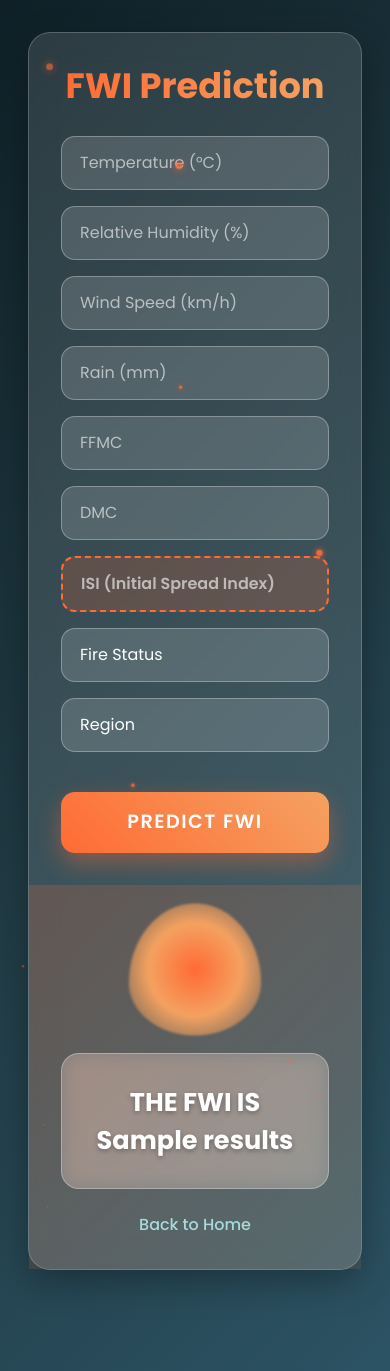
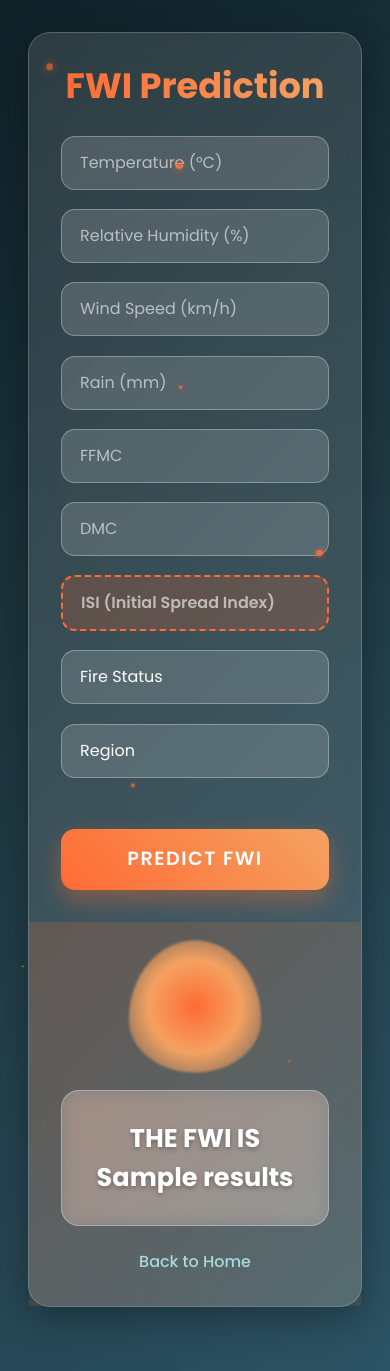
Before and after one commit to Hridesh14/Algerian-Forest-Fire-Prediction, a Flask app: template templates/home.html in a window 390 px wide. Run offline with Flask 3, Linux system fonts and the light colour scheme; the template is opened without the code that fills it: most values are stand-ins (such as "Sample title", 1, 10 or a date in 2020); parts of the project's set-up code (start-up, migrations or seed data) failed here and were passed over.

Commit message:
Update home.html
Signed-off-by: Hridesh14 <maithanihridesh9012@gmail.com>

```diff
--- a/templates/home.html
+++ b/templates/home.html
@@ -28,7 +28,7 @@
             height: 100%;
             margin: 0;
             overflow-x: hidden;
-            overflow-y: auto; /* Enable scrolling */
+            overflow-y: auto;
         }
 
         body {
@@ -57,25 +57,18 @@
             100% { transform: translateY(-120vh) scale(1.2); opacity: 0; }
         }
 
-        .container {
-            max-width: 1100px;
-            margin: 0 auto;
-        }
-
+        .container { max-width: 1100px; margin: 0 auto; }
         .glass-card {
             background: var(--glass);
             backdrop-filter: blur(15px);
-            -webkit-backdrop-filter: blur(15px);
             border-radius: 22px;
             border: 1px solid rgba(255, 255, 255, 0.2);
             box-shadow: var(--shadow);
-            overflow: visible; /* Allow overflow */
+            overflow: visible;
             margin-bottom: 2rem;
         }
 
-        .input-section, .result-section {
-            padding: 2.5rem;
-        }
+        .input-section, .result-section { padding: 2.5rem; }
 
         .input-section h1 {
             font-weight: 700;
@@ -89,13 +82,15 @@
 
         .form-control, .form-select {
             background: rgba(255, 255, 255, 0.15);
-            border: 1px solid rgba(255, 255, 255, 0.3);
+            border: 1px solid rgba(255, 255, 255, 0.3  );
             color: white;
             border-radius: 14px;
             padding: 14px 18px;
             font-size: 1rem;
-            margin-bottom: 1rem;
+            margin-bottom: 1.2rem; /* Increased spacing */
             transition: all 0.3s ease;
+            position: relative;
+            z-index: 2;
         }
 
         .form-control:focus, .form-select:focus {
@@ -104,22 +99,17 @@
             box-shadow: 0 0 0 0.2rem rgba(255, 107, 53, 0.3);
         }
 
-        .form-control::placeholder {
-            color: rgba(255, 255, 255, 0.6);
-        }
+        .form-control::placeholder { color: rgba(255, 255, 255, 0.6); }
+        .form-select option { background: #1d3557; color: white; }
 
-        .form-select option {
-            background: #1d3557;
-            color: white;
-        }
-
-        /* ISI - Larger & Stylish */
+        /* ISI - Highlighted */
         #isi-field {
             background: rgba(255, 107, 53, 0.2);
             border: 2px dashed #ff6b35;
             font-weight: 600;
         }
 
+        /* Predict Button - FIXED: No Overlap */
         .btn-predict {
             background: linear-gradient(45deg, #ff6b35, #f4a261);
             border: none;
@@ -131,12 +121,11 @@
             border-radius: 14px;
             text-transform: uppercase;
             letter-spacing: 1.5px;
-            margin-top: 1.5rem;
+            margin-top: 2rem; /* INCREASED SPACING */
             box-shadow: 0 10px 25px rgba(255, 107, 53, 0.4);
             transition: all 0.4s ease;
-            position: sticky;
-            bottom: 20px;
-            z-index: 10;
+            position: relative;
+            z-index: 10; /* Above everything */
         }
 
         .btn-predict:hover {
@@ -153,18 +142,11 @@
             align-items: center;
             text-align: center;
             min-height: 300px;
-            position: relative;
         }
 
-        .fire-container {
-            width: 120px;
-            height: 120px;
-            margin-bottom: 1rem;
-            position: relative;
-        }
-
+        .fire-container { width: 120px; height: 120px; margin-bottom: 1rem; position: relative; }
         .fire {
-            position: absolute;
+            position: Austria;
             bottom: 0;
             width: 100%;
             height: 100%;
@@ -173,7 +155,6 @@
             animation: burn 1.5s infinite alternate;
             filter: blur(1px);
         }
-
         @keyframes burn {
             0% { transform: scale(1) translateY(0); }
             100% { transform: scale(1.15) translateY(-10px); }
@@ -192,29 +173,13 @@
             text-shadow: 0 2px 5px rgba(0,0,0,0.3);
         }
 
-        .back {
-            margin-top: 1.5rem;
-            color: #a8dadc;
-            text-decoration: none;
-            font-weight: 500;
-        }
+        .back { margin-top: 1.5rem; color: #a8dadc; text-decoration: none; font-weight: 500; }
+        .back:hover { color: #ff6b35; }
 
-        .back:hover {
-            color: #ff6b35;
-        }
-
-        /* Mobile Fix */
         @media (max-width: 992px) {
-            .row {
-                flex-direction: column;
-            }
-            .input-section, .result-section {
-                padding: 2rem;
-            }
-            .btn-predict {
-                position: static;
-                margin-top: 1.5rem;
-            }
+            .row { flex-direction: column; }
+            .input-section, .result-section { padding: 2rem; }
+            .btn-predict { margin-top: 2rem; position: static; }
         }
     </style>
 </head>
@@ -248,8 +213,6 @@
                         <input type="text" name="Rain" placeholder="Rain (mm)" class="form-control" required />
                         <input type="text" name="FFMC" placeholder="FFMC" class="form-control" required />
                         <input type="text" name="DMC" placeholder="DMC" class="form-control" required />
-
-                        <!-- ISI - Larger & Stylish -->
                         <input type="text" id="isi-field" name="ISI" placeholder="ISI (Initial Spread Index)" class="form-control" required />
 
                         <select name="Classes" class="form-select" required>
@@ -258,20 +221,21 @@
                             <option value="0">not fire</option>
                         </select>
 
+                        <!-- REGION NOW FULLY VISIBLE -->
                         <select name="Region" class="form-select" required>
                             <option value="" disabled selected>Region</option>
                             <option value="0">Bejaia</option>
                             <option value="1">Sidi Bel-abbes</option>
                         </select>
 
-                        <!-- Predict Button - Always Visible -->
+                        <!-- BUTTON BELOW WITH SPACE -->
                         <button type="submit" class="btn-predict">
                             Predict FWI
                         </button>
                     </form>
                 </div>
 
-                <!-- Result Section (Right Side) -->
+                <!-- Result Section -->
                 <div class="col-lg-6 result-section">
                     {% if results %}
                     <div class="fire-container">
```
